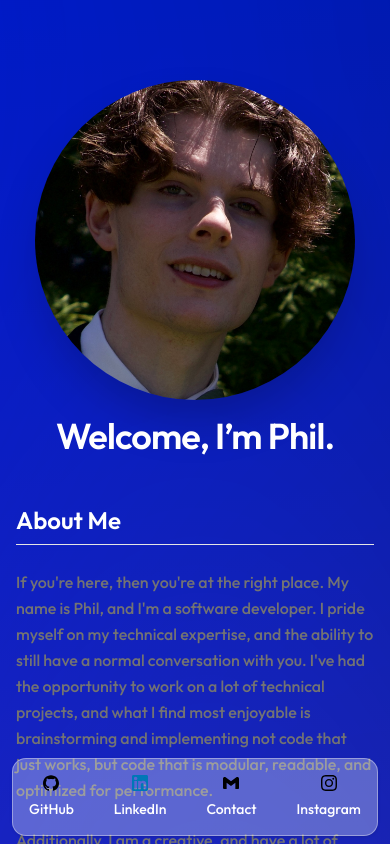
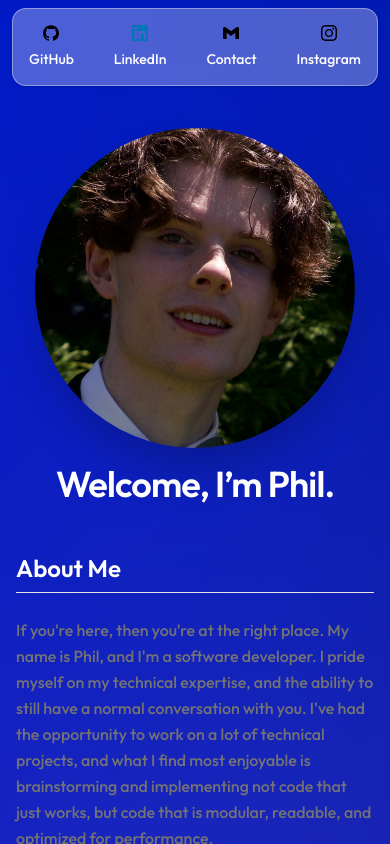
Before and after one commit to pkstoy13/portfolio26, a React (Vite) app: page / in a window 390 px wide. Built offline with nearby package versions, Linux system fonts and the light colour scheme.

Commit message:
moved navbar to top to improve responsiveness

```diff
--- a/src/components/NavBar.tsx
+++ b/src/components/NavBar.tsx
@@ -13,7 +13,7 @@ import Instagram from "../assets/instagram.svg";
 
 export function NavBar() {
   return (
-    <div className='fixed bottom-0 z-50 rounded-xl border border-muted/40 bg-background/30 p-2 m-2 shadow-sm'>
+    <div className='fixed top-0 z-50 rounded-xl border border-muted/40 bg-background/30 p-2 m-2 shadow-sm'>
       <NavigationMenu>
         <NavigationMenuList className='flex gap-6'>
           <NavigationMenuItem>
--- a/src/components/WelcomeSection.tsx
+++ b/src/components/WelcomeSection.tsx
@@ -2,7 +2,7 @@ import Headshot from "../assets/headshot.jpeg";
 
 export function WelcomeSection() {
   return (
-    <section className='max-w-3xl mx-auto pt-20 px-4 text-center space-y-4'>
+    <section className='max-w-3xl mx-auto pt-32 px-4 text-center space-y-4'>
       <img
         src={Headshot}
         alt='Philip Stoyanov'
```
